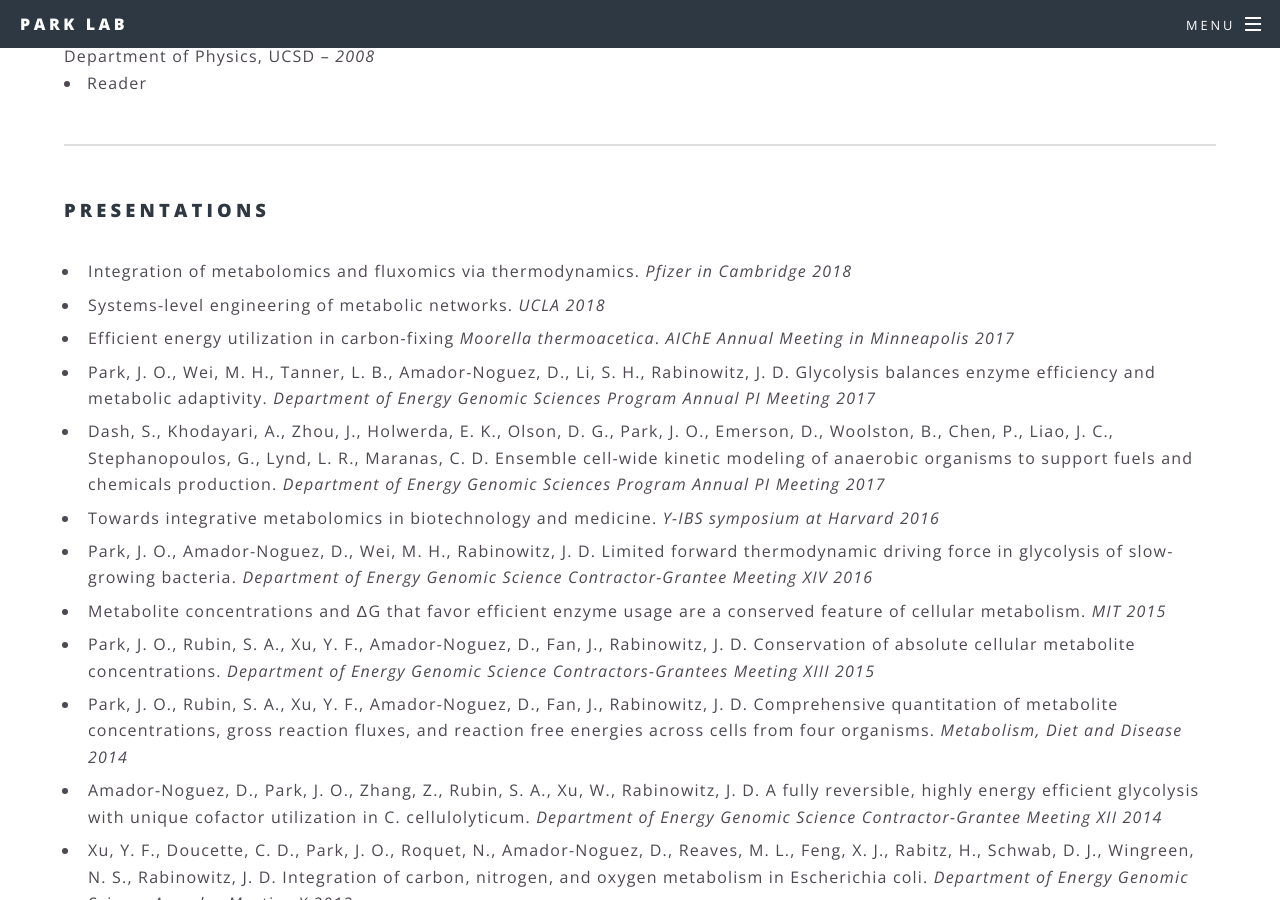
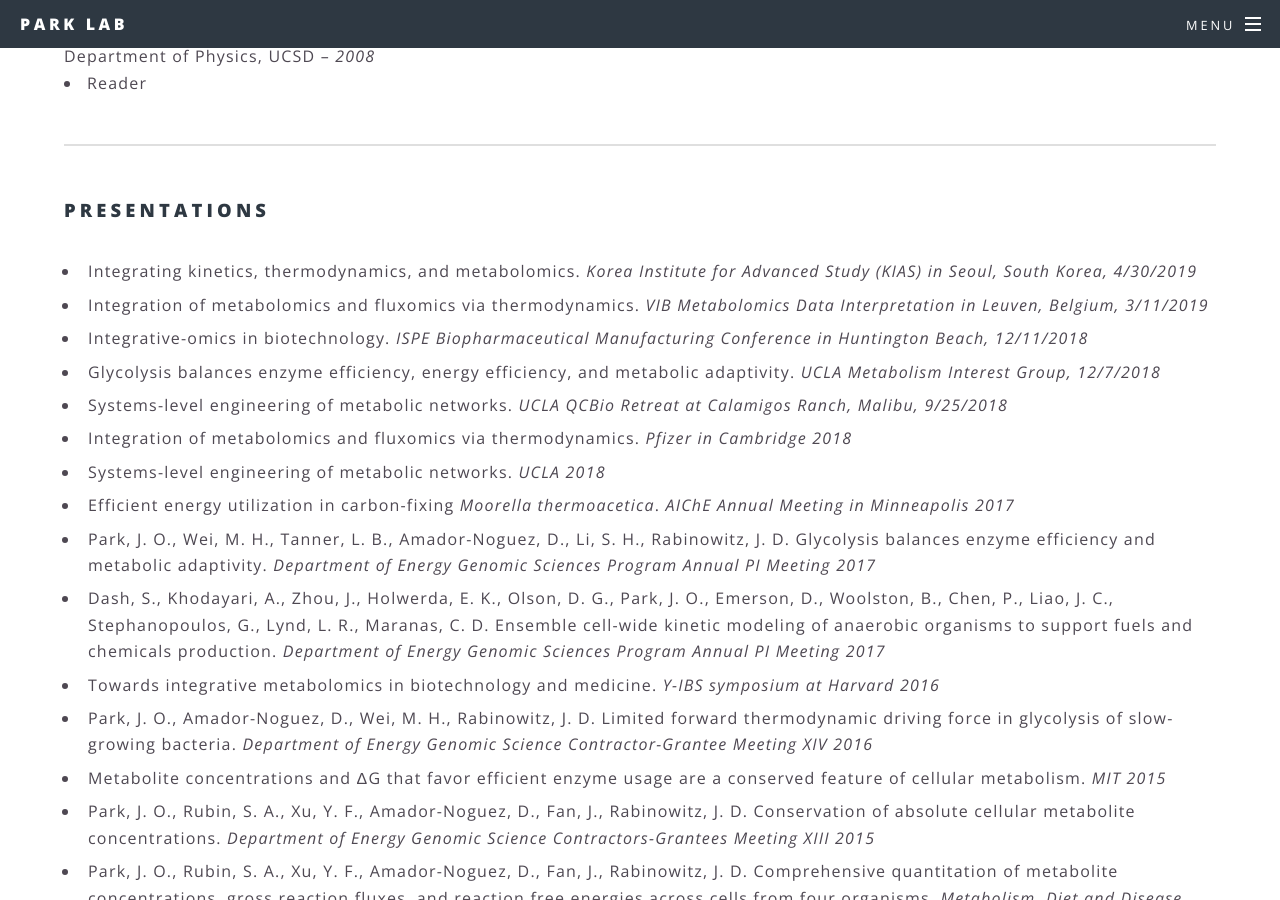
Before and after one commit to jopark/jopark.github.io, a Jekyll site: the page built from biography.html, in a window 1280 px wide and 900 px high, scrolled down 2577 px. Built offline with Jekyll 4.4.1, drawn with Linux system fonts in a browser that asks for light colours.

Commit message:
bio update

```diff
--- a/biography.html
+++ b/biography.html
@@ -85,6 +85,11 @@ title: Biography
 		<h3>Presentations</h3>
 		<p>
 		<ul class="ul1">
+		<li>Integrating kinetics, thermodynamics, and metabolomics. <i>Korea Institute for Advanced Study (KIAS) in Seoul, South Korea, 4/30/2019</i></li>
+		<li>Integration of metabolomics and fluxomics via thermodynamics. <i>VIB Metabolomics Data Interpretation in Leuven, Belgium, 3/11/2019</i></li>
+		<li>Integrative-omics in biotechnology. <i>ISPE Biopharmaceutical Manufacturing Conference in Huntington Beach, 12/11/2018</i></li>
+		<li>Glycolysis balances enzyme efficiency, energy efficiency, and metabolic adaptivity. <i>UCLA Metabolism Interest Group, 12/7/2018</i></li>
+		<li>Systems-level engineering of metabolic networks. <i>UCLA QCBio Retreat at Calamigos Ranch, Malibu, 9/25/2018</i></li>
 		<li>Integration of metabolomics and fluxomics via thermodynamics. <i>Pfizer in Cambridge 2018</i></li>
 		<li>Systems-level engineering of metabolic networks. <i>UCLA 2018</i></li>
 		<li>Efficient energy utilization in carbon-fixing <i>Moorella thermoacetica</i>. <i>AIChE Annual Meeting in Minneapolis 2017</i></li>
@@ -121,7 +126,8 @@ title: Biography
 		<hr />
 		<p>
 		<h3>Honors</h3>
-		Schowalter Travel Fund – <i>2012, 2014, 2015</i><br>
+		Professor of the Year (AIChE at UCLA) – <i>2019</i><br>
+		Schowalter Travel Fund – <i>2012 - 2015</i><br>
 		USC Provost’s PhD Fellowship (declined) – <i>2010</i><br>
 		Hughes Scholars Program at UCSD – <i>2009 - 2010</i><br>
 		Warren College Honors Student – <i>2008 - 2010</i><br>
```
